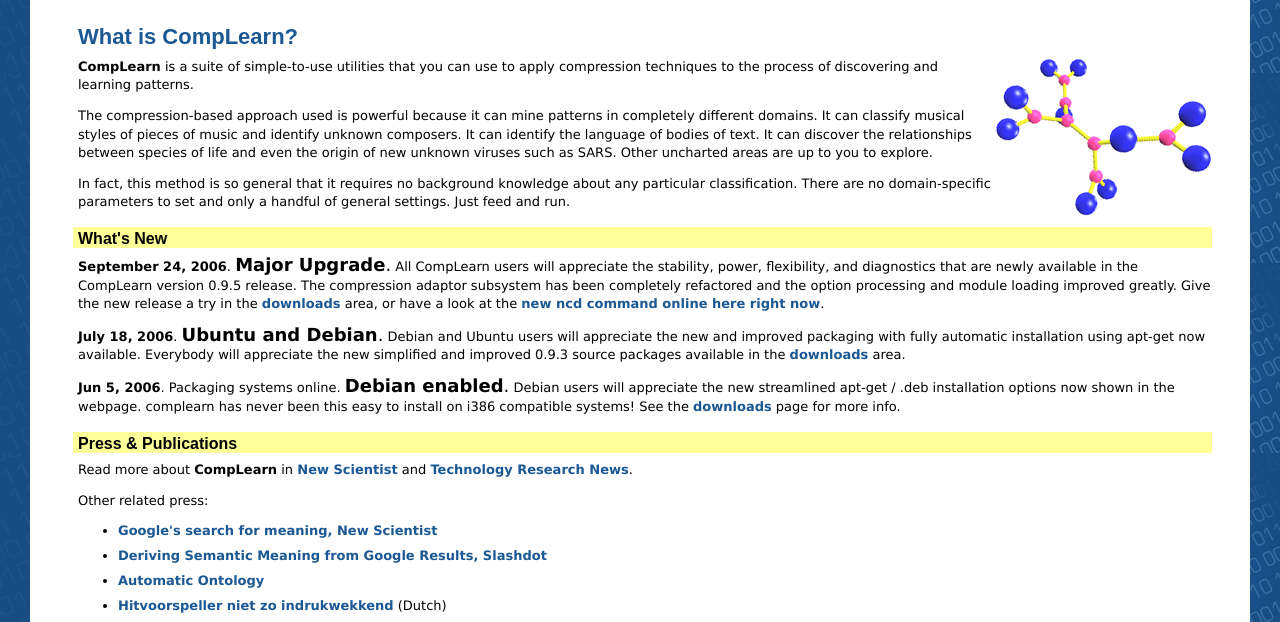
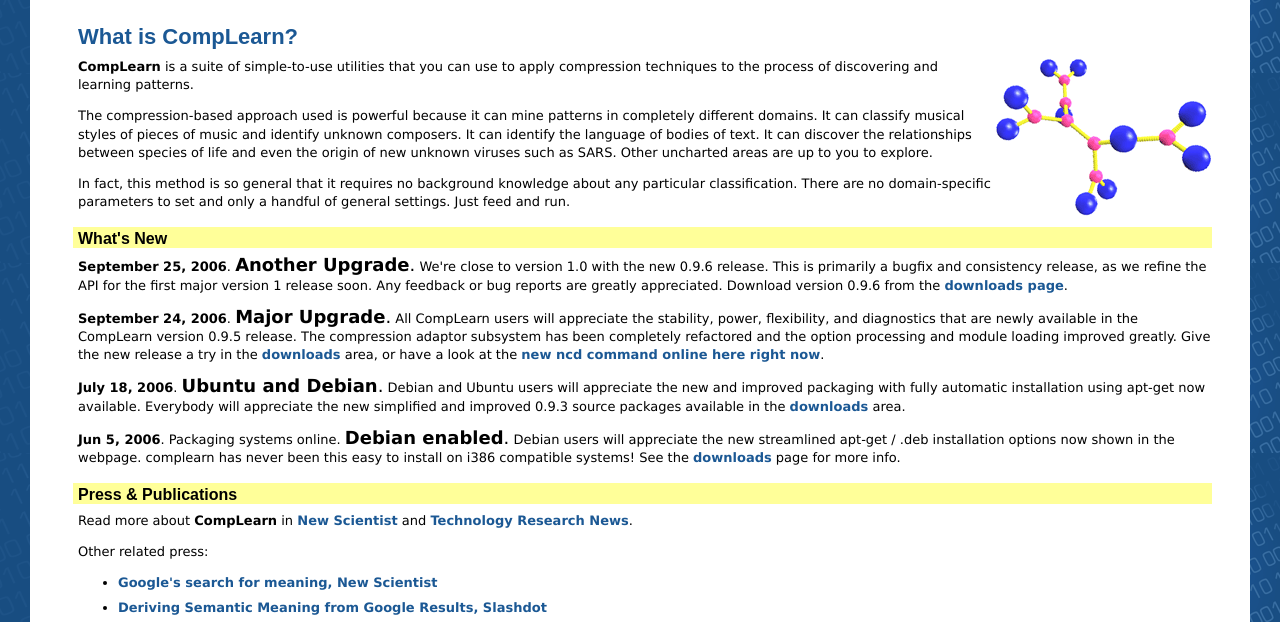
Before and after one commit to BackupTheBerlios/complearn-svn, a plain HTML site: page trunk/www/index.html in a window 1280 px wide. Shown: the part 117-739 px from the top of the page. Drawn offline with Linux system fonts and the light colour scheme.

Commit message:
Wedpage updated. Minor packaging fixes involving DESTDIR and shrext_cmds

```diff
--- a/trunk/www/index.html
+++ b/trunk/www/index.html
@@ -50,6 +50,11 @@ set and only a handful of general settings. Just feed and run.</p>
 
 <h3>What's New</h3>
 
+<p><strong>September 25, 2006</strong>. <font size="+1"> <B>Another Upgrade</B>.</font>
+We're close to version 1.0 with the new 0.9.6 release. This is primarily a
+bugfix and consistency release, as we refine the API for the first major
+version 1 release soon.  Any feedback or bug reports are greatly appreciated.
+Download version 0.9.6 from the <a href="download.html">downloads page</a>.
 <p><strong>September 24, 2006</strong>. <font size="+1"> <B>Major Upgrade</B>.</font>
 All CompLearn users will appreciate the stability, power, flexibility, and
 diagnostics that are newly available in the CompLearn version 0.9.5 release.
```
Also changed, not shown: trunk/www/download.html (+2 -2 lines), 1 other file.
